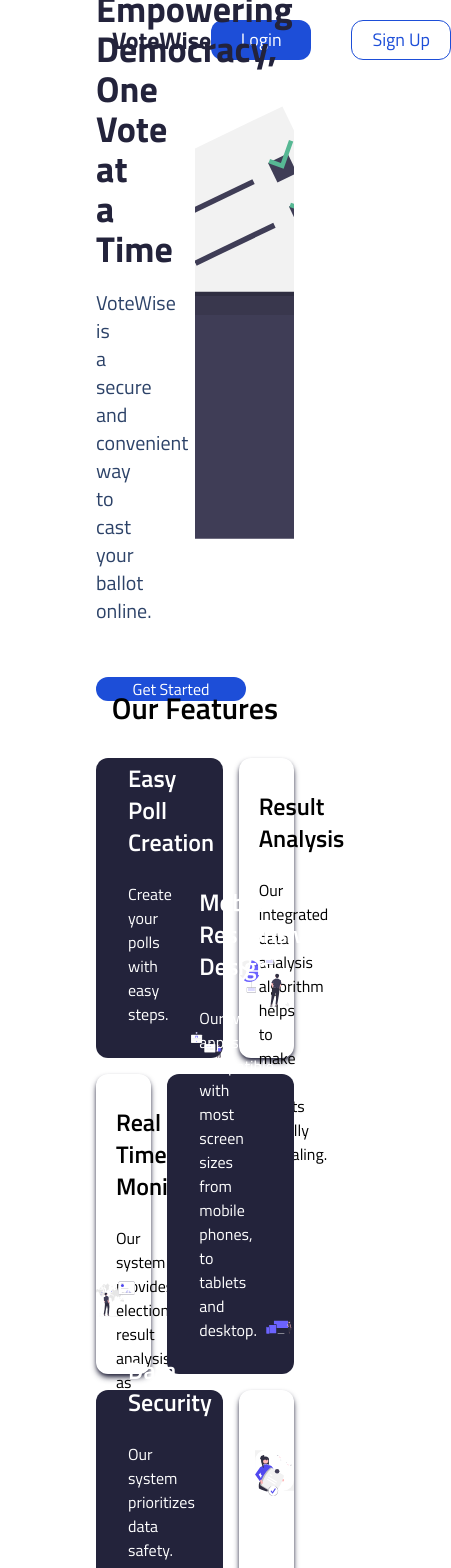
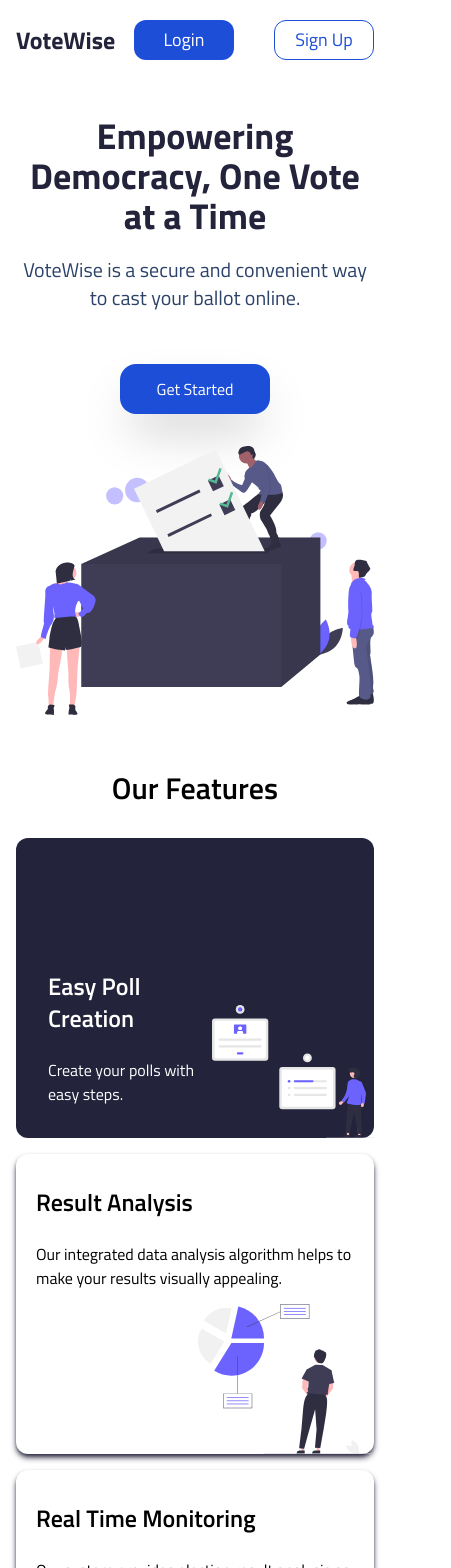
Before and after one commit to jesutobi-world/Voting, a React (Vite) app: page / in a window 390 px wide. Shown: the top 1568 px of the page, 451 px wide, since content can reach past the window. Built offline with nearby package versions, Linux system fonts and the light colour scheme.

Commit message:
mobile design...

```diff
--- a/index.html
+++ b/index.html
@@ -7,7 +7,7 @@
     <script src="https://kit.fontawesome.com/ac575eebb0.js" crossorigin="anonymous"></script>
     <title>VoteWise - E-Voting for Nigerian Universities</title>
   </head>
-  <body>
+  <body class="w-screen overflow-x-hidden">
     <div id="root"></div>
     <script type="module" src="/src/main.jsx"></script>
   </body>
--- a/src/components/Home.jsx
+++ b/src/components/Home.jsx
@@ -13,8 +13,8 @@ import { faTwitter as fabTwitter, faLinkedin as fabLinkedin } from '@fortawesome
 
 const Home = () => {
     return (
-        <div className='w-screen max-w-[1440px] h-auto flex flex-col gap-5 px-24'>
-            <nav className='w-full  h-[80px] flex items-center justify-between px-4'>
+        <div className='lg:w-screen max-w-[1440px] h-auto flex flex-col gap-5 lg:px-24 overflow-hidden'>
+            <nav className='w-full  h-[80px] flex items-center justify-between px-4 fixed bg-white'>
                 <div className='text-2xl font-bold text-[#23233b]'>VoteWise</div>
                 <div className='flex gap-10'>
                     <Link to="/login" className='text-lg bg-blue-700 w-[100px] h-[40px] flex items-center justify-center rounded-xl text-white'>
@@ -25,29 +25,29 @@ const Home = () => {
                     </Link>
                 </div>
             </nav>
-            <section className='flex h-[490px] items-center'>
-                <div className='h-full flex flex-col justify-center w-1/2 gap-5 pr-12'>
+            <section className='flex h-[490px] items-center mt-[100px] flex-col lg:flex-row p-4 gap-8 lg:p-0 lg:gap-0'>
+                <div className='h-full flex flex-col items-center lg:items-start justify-center w-full lg:w-1/2 gap-5 lg:pr-12 text-center lg:text-left'>
                     <h1 className='text-4xl font-bold text-[#23233b]'>Empowering Democracy, One Vote at a Time</h1>
-                    <p className='text-xl pr-16 text-[#2c4268]'>VoteWise is a secure and convenient way to cast your ballot online.</p>
+                    <p className='text-xl lg:pr-16 text-[#2c4268]'>VoteWise is a secure and convenient way to cast your ballot online.</p>
                     <Link to="/signup" className='bg-blue-700 w-[150px] text-center rounded-2xl h-[50px] flex items-center justify-center text-base text-white shadow-2xl mt-8'>Get Started</Link>
                 </div>
-                <div className='rounded-full w-1/2 flex items-center h-full'>
+                <div className='rounded-full w-full lg:w-1/2 flex items-center h-full'>
                     <img src={HeroImage} alt="hero-image" className='w-full h-full object-cover rounded-2xl' />
                 </div>
             </section>
-            <section className='flex flex-col gap-8 items-center pt-20 w-full'>
+            <section className='flex flex-col gap-8 items-center pt-40 lg:pt-20 w-full p-4 lg:p-0'>
                 <h1 className='text-3xl font-semibold'>Our Features</h1>
-                <div className='grid grid-cols-3 auto-rows-[300px] gap-4 w-full'>
-                    <div className='col-span-2 row-span-1 rounded-xl flex flex-row-reverse bg-[#23233b] text-white'>
-                        <div className='w-1/2 flex items-end'>
-                            <img src={FormImage} alt="" className='w-full' />
+                <div className='flex flex-col lg:grid grid-cols-3 auto-rows-[300px] gap-4 w-full'>
+                    <div className='h-[300px] col-span-2 row-span-1 rounded-xl flex flex-row-reverse bg-[#23233b] text-white'>
+                        <div className='h-full lg:h-auto justify-end w-1/2 flex items-end '>
+                            <img src={FormImage} alt="" className='w-auto lg:w-full' />
                         </div>
-                        <div className='flex flex-col justify-end gap-6 pb-8 w-1/2 ml-8'>
+                        <div className='flex flex-col justify-end gap-6 pr-4 lg:pr-0 pb-8 w-1/2 ml-8'>
                             <h2 className='text-2xl font-semibold'>Easy Poll Creation</h2>
                             <p className=''>Create your polls with easy steps.</p>
                         </div>
                     </div>
-                    <div className='col-span-1 row-span-1 bg-white shadow-md shadow-[#23233b] rounded-xl flex flex-col-reverse'>
+                    <div className='h-[300px] col-span-1 row-span-1 bg-white shadow-md shadow-[#23233b] rounded-xl flex flex-col-reverse'>
                         <div className='w-full flex h-1/2 justify-end'>
                             <img src={AnalysisImage} alt="" className='' />
                         </div>
@@ -56,7 +56,7 @@ const Home = () => {
                             <p className=''>Our integrated data analysis algorithm helps to make your results visually appealing.</p>
                         </div>
                     </div>
-                    <div className='col-span-1 row-span-1 bg-white shadow-md shadow-[#23233b] rounded-xl flex flex-col-reverse'>
+                    <div className='h-[300px] col-span-1 row-span-1 bg-white shadow-md shadow-[#23233b] rounded-xl flex flex-col-reverse'>
                         <div className='w-full flex h-1/2 justify-end pr-4'>
                             <img src={RealTimeImage} alt="" className='' />
                         </div>
@@ -65,7 +65,7 @@ const Home = () => {
                             <p className=''>Our system provides election result analysis as they are happening in real time.</p>
                         </div>
                     </div>
-                    <div className='col-span-2 row-span-1 rounded-xl flex flex-row-reverse bg-[#23233b] text-white'>
+                    <div className='h-[300px] col-span-2 row-span-1 rounded-xl flex flex-row-reverse bg-[#23233b] text-white'>
                         <div className='w-1/2 flex items-end pb-10'>
                             <img src={ResponsiveImage} alt="" className='w-full' />
                         </div>
@@ -74,7 +74,7 @@ const Home = () => {
                             <p className=''>Our web app is compatible with most screen sizes from mobile phones, to tablets and desktop.</p>
                         </div>
                     </div>
-                    <div className='col-span-2 row-span-1 rounded-xl flex flex-row-reverse bg-[#23233b] text-white'>
+                    <div className='h-[300px] col-span-2 row-span-1 rounded-xl flex flex-row-reverse bg-[#23233b] text-white'>
                         <div className='w-1/2 flex items-end'>
                             <img src={SecurityImage} alt="" className='w-full' />
                         </div>
@@ -83,7 +83,7 @@ const Home = () => {
                             <p className=''>Our system prioritizes data safety. Your poll results are safe with us.</p>
                         </div>
                     </div>
-                    <div className='col-span-1 row-span-1 bg-white shadow-md shadow-[#23233b] rounded-xl flex flex-col'>
+                    <div className='h-[300px] col-span-1 row-span-1 bg-white shadow-md shadow-[#23233b] rounded-xl flex flex-col'>
                         <div className='w-full flex h-1/2 justify-start pl-4 pt-4'>
                             <img src={VerificationImage} alt="" className='' />
                         </div>
```
